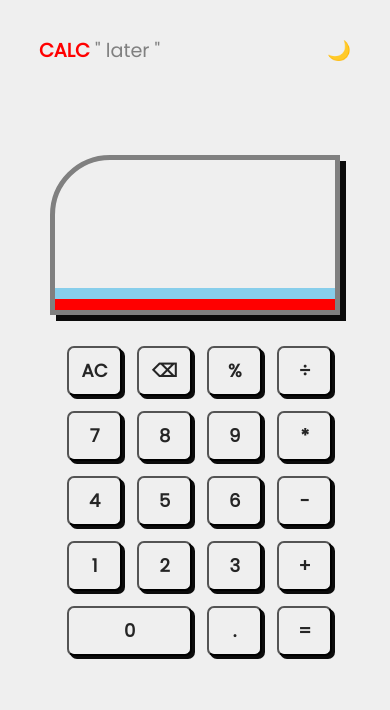
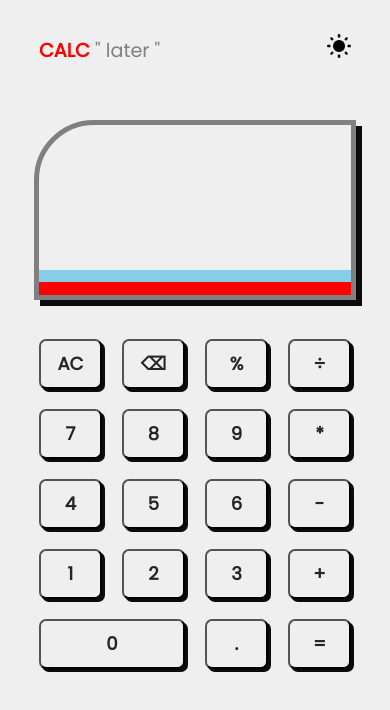
Before and after one commit to venkateshwebdev/project, a React (Create React App) app: page /calc in a window 390 px wide. Shown: the top 710 px of the page. Built offline with nearby package versions, Linux system fonts and the light colour scheme.

Commit message:
updated mode

```diff
--- a/src/Pages/calculator/Calculator.jsx
+++ b/src/Pages/calculator/Calculator.jsx
@@ -24,7 +24,7 @@ const Calculator = () => {
     useEffect(()=>{
         try{
             const lst = equation.slice(-1);
-            if (!(lst==="+"||lst==="-"||lst==="*"||lst==="/"||lst==="%")){
+            if (!(lst==="+"||lst==="-"||lst==="*"||lst==="/"||lst==="%"||lst==="=")){
                 setAnswer(eval(equation))
             }
         }
--- a/src/Pages/calculator/calculator.css
+++ b/src/Pages/calculator/calculator.css
@@ -11,18 +11,15 @@
     display: none;
 }
 .calculator-box{
-    margin: 10% 10% 0 10%;
-    width: 80%;
-    /* background-color: red; */
     display: flex;
     flex-direction: column;
     align-items: center;
     justify-content: space-between;
 }
 .calculator-display{
-    margin: 5% 5% 0 5%;
-    height: 150px;
-    width: 90%;
+    margin: 5% 0;
+    height: 170px;
+    width: 80%;
     background-color: #EFEFEF;
     border:5px solid grey;
     border-top-left-radius: 60px;
@@ -36,15 +33,13 @@
 }
 
 .calculator-buttons{
-    margin:5% 5% 0 8%;
     padding: 5%;
-    width: 85%;
+    width: 80%;
     display: grid;
     grid-template-columns: repeat(4,1fr);
     grid-template-rows: repeat(5,1fr);
-    column-gap: 15px;
-    row-gap: 15px;
-    /* background-color: green; */
+    column-gap: 20px;
+    row-gap: 20px;
 }
 button{
     width: 1fr;
@@ -84,7 +79,7 @@ button:hover{
 .answer{
     font-size: 30px;
     font-weight: 600;
-    text-shadow: 1px 1px  grey;
+    text-shadow: 1px 1px  #cccccc;
     align-self: flex-end;
 }
 .dark .eq{
@@ -116,17 +111,17 @@ button:hover{
         display: block;
     }
     .dark{
-        background-color: #0b0b0b;
+        background-color: #252525;
     }
 
     .dark .calculator-display{
         background-color: #0b0b0b;
-        box-shadow: 6px 6px rgb(186, 186, 186);
+        box-shadow: 6px 6px #cccccc;
     }
     .dark button{
         background-color: #0b0b0b;
-        border: 1px solid grey;
+        border: 1px solid #cccccc;
         color: #EFEFEF;
-        box-shadow: 3px 3px grey;
+        box-shadow: 3px 3px #cccccc;
     }
 }
--- a/src/components/Navbar/Navbar.jsx
+++ b/src/components/Navbar/Navbar.jsx
@@ -5,6 +5,9 @@ import { useContext, useEffect, useState, useRef } from 'react'
 import WeatherContext from '../../contexts/wetherContext'
 import ToDOContext from '../../contexts/ToDocontext'
 import CalculatorContext from '../../contexts/calclater'
+import dark from './dark.png'
+import light from './light.png'
+
 
 const Search = (props)=>{
     return(
@@ -31,7 +34,7 @@ const Navbar = (props) => {
     return (
         <div className={`navbar-container`}>
             <div className='navbar-heading'><span className='s1'>{props.navFirstName}</span><span className='s2'>{props.navSecondName}</span></div>
-            {mode&&<div onClick={changeTheme}>{todocxt.toDoMode?"🌙":"☀️"}</div>}
+            {mode&&<div onClick={changeTheme}>{todocxt.toDoMode?<img src={dark} alt="dark" />:<img src={light} alt="light" />}</div>}
             <div className='search-container'>
                 {searchType&&<Search value={props.value} submit={props.submit} work={props.work} clear={()=>cxt.setToggle(true)} />}
 
--- a/src/components/Navbar/navbar.css
+++ b/src/components/Navbar/navbar.css
@@ -59,6 +59,10 @@ input{
     display: none;
     cursor: pointer;
 }
+img{
+    height: 24px;
+    width: 24px;
+}
 @media screen and (max-width:600px) {
     .navbar-container{
         font-size: 1.2rem;
```
Also changed, not shown: src/components/Navbar/dark.png (added), src/components/Navbar/light.png (added).
